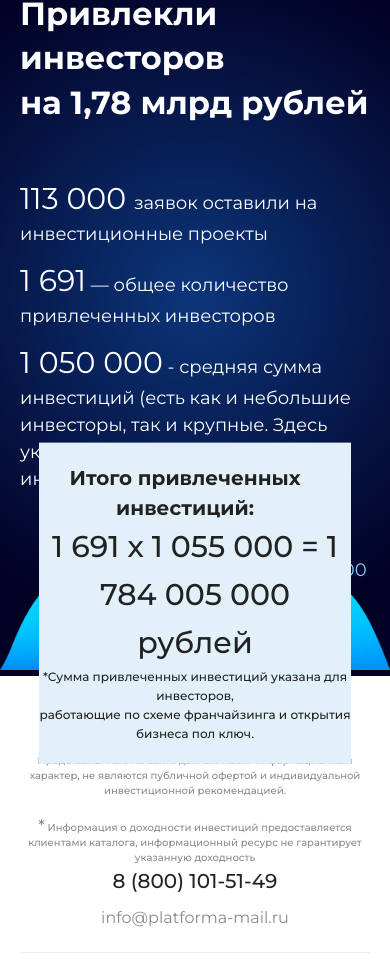
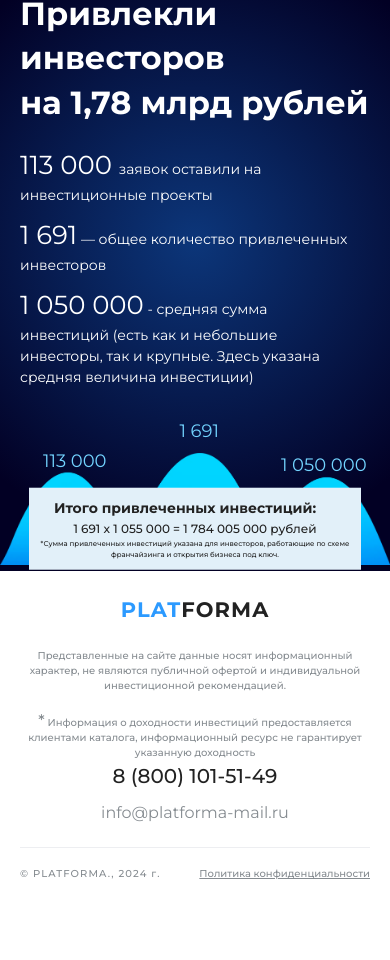
Before and after one commit to den10004/invest, a Next.js app: page /invest in a window 390 px wide. Shown: the part 1752-2712 px from the top of the page. After the commit the page ends 2655 px from the top, so only its background shows below. Built offline with nearby package versions, Linux system fonts and the light colour scheme.

Commit message:
лендинг привлечение

```diff
--- a/components/invest-components/Attraction/Attraction.jsx
+++ b/components/invest-components/Attraction/Attraction.jsx
@@ -42,7 +42,7 @@ export default function Attraction() {
           <div>
             <span>
               *Сумма привлеченных инвестиций указана для инвесторов, <br />
-              работающие по схеме франчайзинга и открытия бизнеса пол ключ.
+              работающие по схеме франчайзинга и открытия бизнеса под ключ.
             </span>
           </div>
         </div>
--- a/components/invest-components/Attraction/style.css
+++ b/components/invest-components/Attraction/style.css
@@ -129,7 +129,7 @@
 @media screen and (max-width: 1000px) {
     .att-table {
         width: 80%;
-        padding: 20px 0;
+        padding: 20px 10px;
         top: 60%;
     }
 
@@ -175,6 +175,11 @@
 
 
 @media screen and (max-width: 768px) {
+    .att-table {
+        padding: 10px;
+        top: 77%;
+    }
+
     .attraction {
         padding-top: 80px;
     }
@@ -197,8 +202,8 @@
     }
 
     .img-1 {
-        top: 70px;
-        left: 13%;
+        top: 59px;
+        left: 11%;
     }
 
     .img-2 {
@@ -207,26 +212,42 @@
     }
 
     .img-3 {
-        top: 75px;
-        right: 9%;
+        top: 69px;
+        right: 7%;
     }
 
-}
-
-@media screen and (max-width: 768px) {
-    .img-1 {
-        top: 59px;
-        left: 11%;
+    .att-table>h5 {
+        font-size: 16px !important;
     }
 
-    .img-3 {
-        top: 69px;
-        right: 7%;
+    .att-table>p {
+        font-size: 16px;
+    }
+
+    .att-table>div {
+        font-size: 9px;
+    }
+
+    .att-table>div br {
+        display: none;
     }
 }
 
 
+
 @media screen and (max-width:425px) {
+    .attraction__content {
+        margin-top: 10px;
+    }
+
+    .paragraph-p {
+        font-size: 14px;
+    }
+
+    .attraction__content>div>p>span {
+        font-size: 26px;
+    }
+
     .attraction-img>span {
         font-size: 18px;
     }
@@ -246,3 +267,23 @@
         right: 6%;
     }
 }
+
+@media screen and (max-width:400px) {
+    .att-table>p {
+        font-size: 12px;
+    }
+
+    .att-table>h5 {
+        font-size: 14px !important;
+    }
+
+    .att-table>div {
+        font-size: 7px;
+    }
+}
+
+@media screen and (max-width:374px) {
+    .att-table>h5 {
+        font-size: 12px !important;
+    }
+}
```
